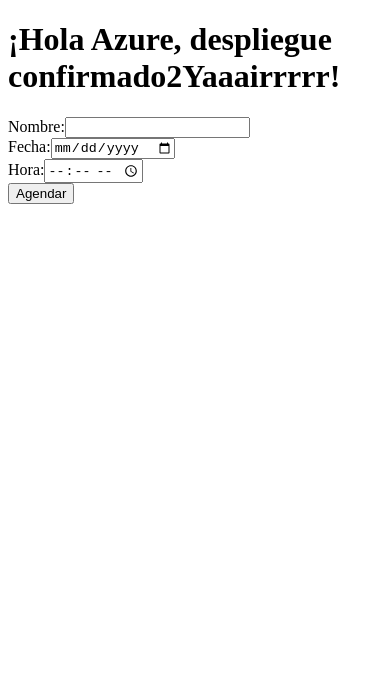
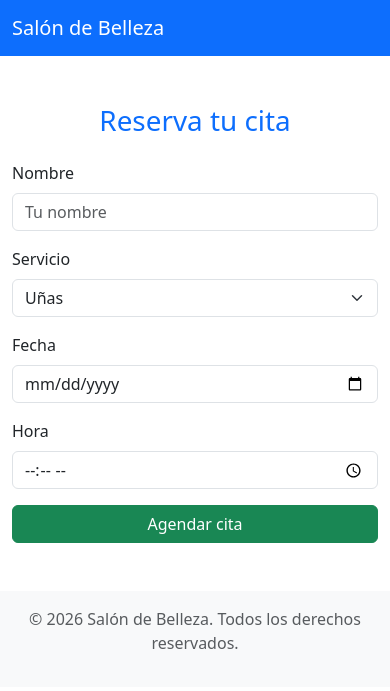
Before and after one commit to yachagua/citas-web, a plain HTML site: page index.html in a window 390 px wide. Drawn offline with nearby package versions, Linux system fonts and the light colour scheme.

Commit message:
Landing responsiva con formulario de citas

```diff
--- a/index.html
+++ b/index.html
@@ -1,15 +1,61 @@
 <!DOCTYPE html>
-<html>
+<html lang="es">
 <head>
-  <title>Agendar Cita - Versión 2</title>
+  <meta charset="UTF-8">
+  <meta name="viewport" content="width=device-width, initial-scale=1.0">
+  <title>Reserva de Citas - Salón de Belleza</title>
+  <!-- Bootstrap CSS -->
+  <link href="https://cdn.jsdelivr.net/npm/bootstrap@5.3.2/dist/css/bootstrap.min.css" rel="stylesheet">
 </head>
 <body>
-  <h1>¡Hola Azure, despliegue confirmado2Yaaairrrrr!</h1>
-  <form>
-    <label>Nombre:</label><input type="text" name="nombre"><br>
-    <label>Fecha:</label><input type="date" name="fecha"><br>
-    <label>Hora:</label><input type="time" name="hora"><br>
-    <button type="submit">Agendar</button>
-  </form>
+
+  <!-- Encabezado -->
+  <nav class="navbar navbar-expand-lg navbar-dark bg-primary">
+    <div class="container">
+      <a class="navbar-brand" href="#">Salón de Belleza</a>
+    </div>
+  </nav>
+
+  <!-- Contenido principal -->
+  <div class="container mt-5">
+    <h1 class="text-center text-primary mb-4">Reserva tu cita</h1>
+
+    <form>
+      <div class="mb-3">
+        <label for="nombre" class="form-label">Nombre</label>
+        <input type="text" class="form-control" id="nombre" placeholder="Tu nombre">
+      </div>
+
+      <div class="mb-3">
+        <label for="servicio" class="form-label">Servicio</label>
+        <select class="form-select" id="servicio">
+          <option>Uñas</option>
+          <option>Corte de cabello</option>
+          <option>Alisado de cabello</option>
+          <option>Limpieza facial</option>
+        </select>
+      </div>
+
+      <div class="mb-3">
+        <label for="fecha" class="form-label">Fecha</label>
+        <input type="date" class="form-control" id="fecha">
+      </div>
+
+      <div class="mb-3">
+        <label for="hora" class="form-label">Hora</label>
+        <input type="time" class="form-control" id="hora">
+      </div>
+
+      <button type="submit" class="btn btn-success w-100">Agendar cita</button>
+    </form>
+  </div>
+
+  <!-- Footer -->
+  <footer class="bg-light text-center text-muted py-3 mt-5">
+    <p>&copy; 2026 Salón de Belleza. Todos los derechos reservados.</p>
+  </footer>
+
+  <!-- Bootstrap JS -->
+  <script src="https://cdn.jsdelivr.net/npm/bootstrap@5.3.2/dist/js/bootstrap.bundle.min.js"></script>
 </body>
 </html>
```
